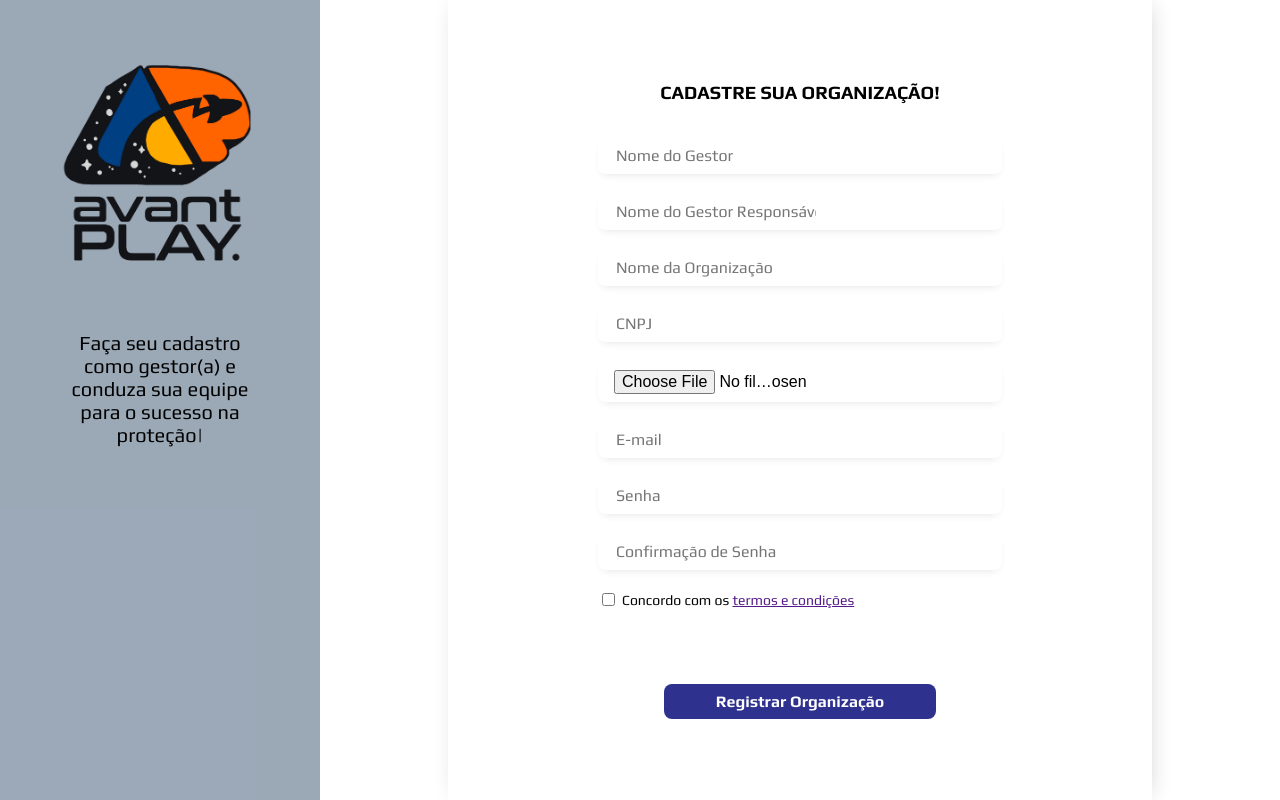
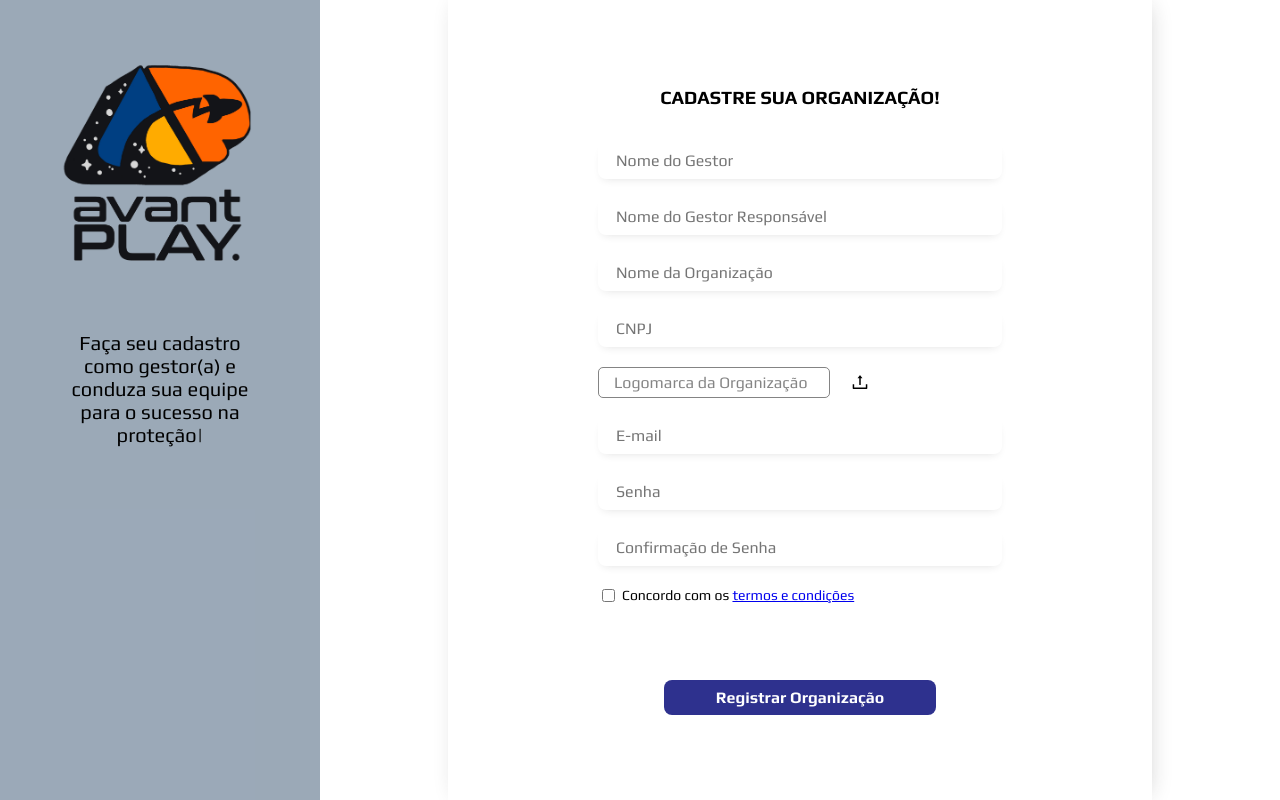
Before and after one commit to JonasFortes12/Avant_Play, a React (Create React App) app in the folder avant-play/: page / in a window 1280 px wide. Built offline with nearby package versions, Linux system fonts and the light colour scheme.

Commit message:
style: Adjust style of input logo file

```diff
--- a/avant-play/package.json
+++ b/avant-play/package.json
@@ -8,6 +8,7 @@
     "@testing-library/user-event": "^13.5.0",
     "react": "^18.2.0",
     "react-dom": "^18.2.0",
+    "react-icons": "^4.10.1",
     "react-scripts": "5.0.1",
     "sass": "^1.65.1",
     "typed.js": "^2.0.16",
--- a/avant-play/src/components/Field/Field.module.scss
+++ b/avant-play/src/components/Field/Field.module.scss
@@ -14,7 +14,7 @@
     border: none;
     outline: none;
     font-size: 16px;
-    width: 200px;
+    width: 210px;
   }
   input::placeholder {
     font-family: $font;
--- a/avant-play/src/components/ManagerRegisterForm/ManagerRegisterForm.module.scss
+++ b/avant-play/src/components/ManagerRegisterForm/ManagerRegisterForm.module.scss
@@ -1,3 +1,4 @@
+@import "../../styles/variables";
 .form {
   display: flex;
   flex-direction: column;
@@ -5,7 +6,7 @@
   align-items: center;
   width: 55vw;
   height: 800px;
-    background-color: #FFF;
+  background-color: #fff;
 
   gap: 20px;
 
@@ -15,7 +16,7 @@
   -moz-box-shadow: 3px 0px 22px -7px rgba(33, 33, 33, 0.24);
   box-shadow: 3px 0px 22px -7px rgba(33, 33, 33, 0.24);
 
-    h3{
+  h3 {
     margin: 0;
     margin-bottom: 15px;
   }
@@ -24,6 +25,37 @@
     display: flex;
     flex-direction: column;
     gap: 20px;
+
+    &__inputFile {
+      display: flex;
+      justify-content: start;
+      align-items: center;
+      gap: 20px;
+
+      input[type="file"] {
+        display: none;
+      }
+
+      label {
+        padding: 5px 15px;
+        width: 200px;
+        border: 1px solid rgba(102, 102, 102, 0.8);;
+        border-radius: 5px;
+        color: rgba(102, 102, 102, 0.8);
+        text-align: start;
+        display: block;
+        cursor: pointer;
+
+        svg {
+            padding-top: 10px;
+        }
+      }
+
+      label:hover{
+        border: 1px solid $blue;
+      }
+
+    }
   }
 
   &__terms {
@@ -36,22 +68,15 @@
       font-size: 14px;
       margin: 0 4px;
     }
-
+  }
 }
 
-  }
-
-
-  @media screen and (max-width: 769px){
+@media screen and (max-width: 769px) {
   .form {
     width: 100vw;
-
   }
 
   .form__terms {
     width: 80vw;
-
   }
-
-
 }
--- a/avant-play/src/components/ManagerRegisterForm/index.jsx
+++ b/avant-play/src/components/ManagerRegisterForm/index.jsx
@@ -1,6 +1,7 @@
 import style from "./ManagerRegisterForm.module.scss";
 import Button from "../Button";
 import Field from "../Field";
+import { AiOutlineUpload } from "react-icons/ai";
 
 import { useState } from "react";
 
@@ -46,12 +47,11 @@ function ManagerRegisterForm() {
           width="372px"
         />
 
-        <Field
-          type="file"
-          placeholder={"Logomarca da Organização"}
-          width="372px"
-        />
-
+        <div className={style.form__fields__inputFile}>
+          <label for="logofile">Logomarca da Organização</label>
+          <AiOutlineUpload size={20} />
+          <input type="file" name="logofile" id="logofile" />
+        </div>
 
         <Field
           value={email}
@@ -75,13 +75,12 @@ function ManagerRegisterForm() {
           onChange={(event) => setPasswordConfirm(event.target.value)}
           width="372px"
         />
-
       </div>
 
       <div className={style.form__terms}>
         <input type="checkbox" name="newsletter" value="subscribe"></input>
         <p>
-          Concordo com os <a href="">termos e condições</a>
+          Concordo com os <a href="a">termos e condições</a>
         </p>
       </div>
 
```
Also changed, not shown: 1 other file (tests, documents, lock files or other folders). Lines whose indentation alone changed are shown as unchanged.
